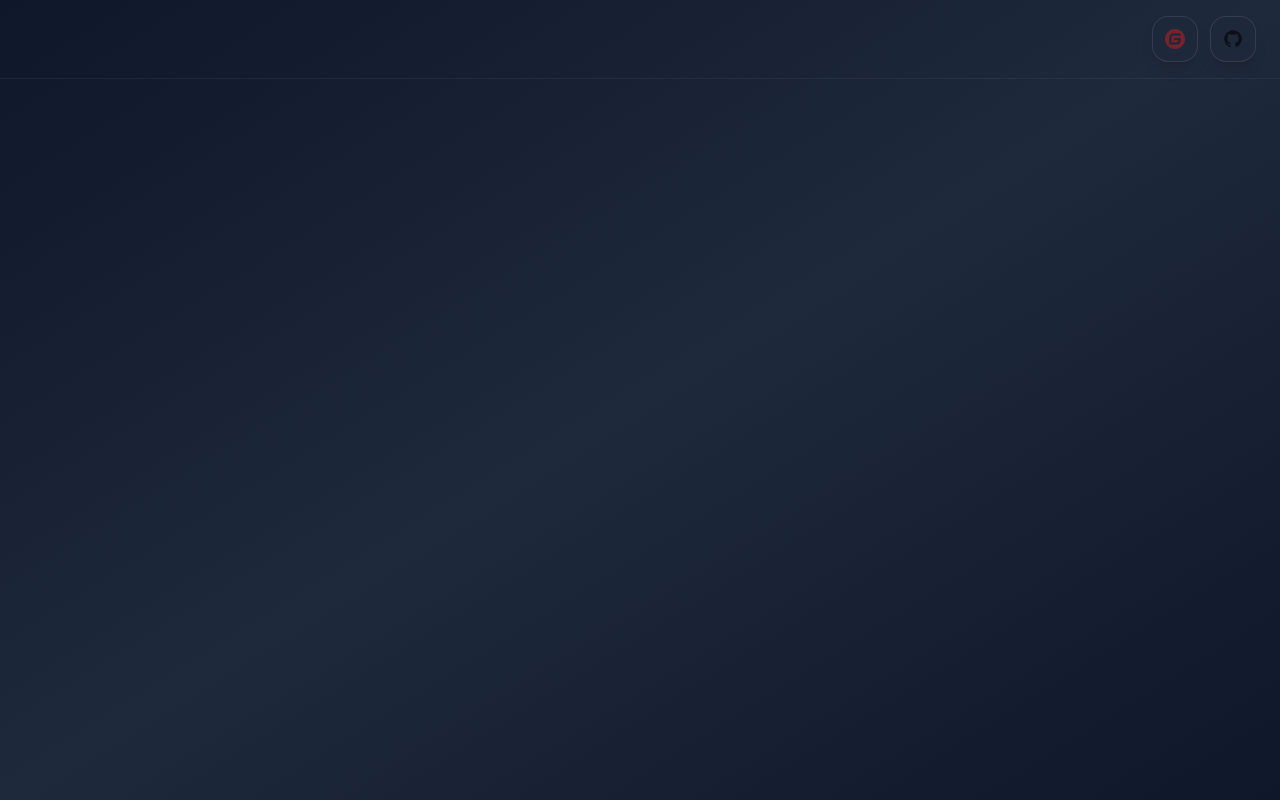
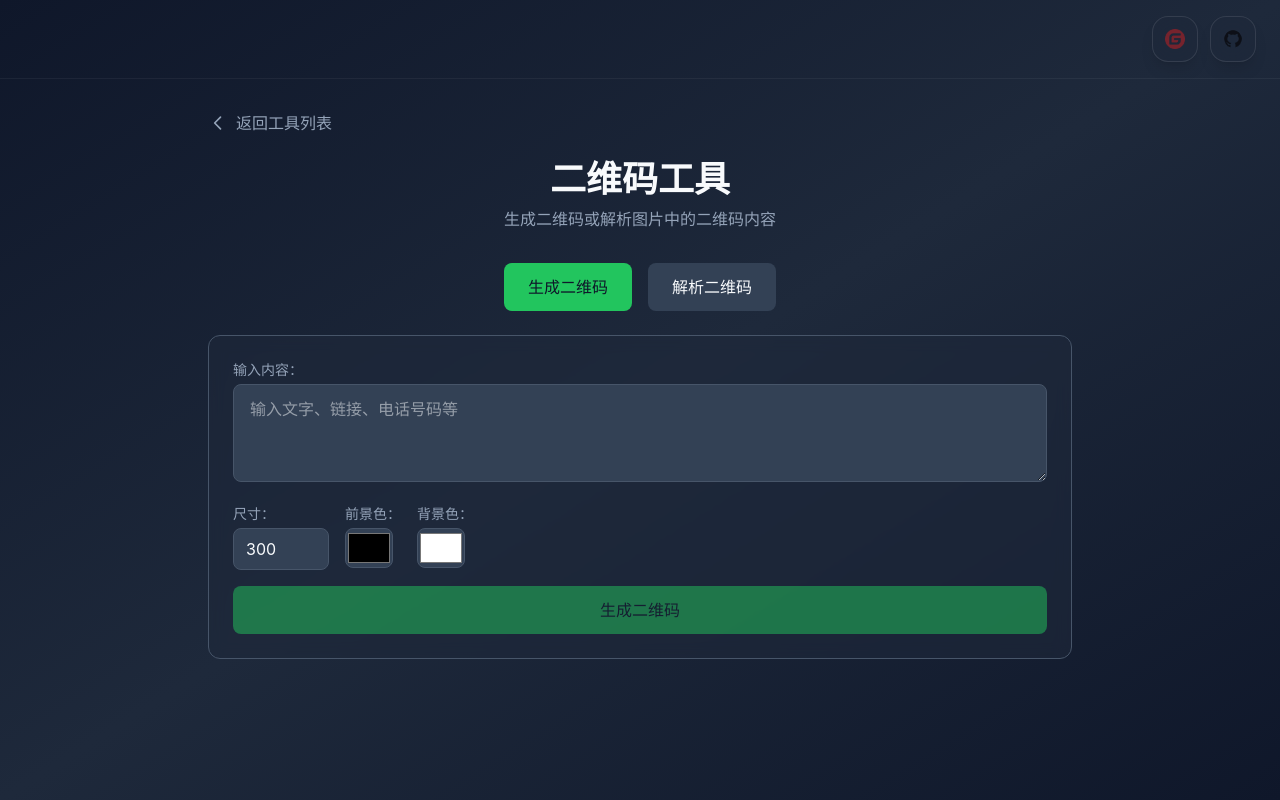
Before and after one commit to YyyQq-C/webtool, a React (Vite) app: page /qr-code in a window 1280 px wide. Before the commit this address had no page. Built offline with nearby package versions, Linux system fonts and the light colour scheme.

Commit message:
新增工具：二维码生成提取
功能：
- 生成二维码：输入文字/链接生成二维码图片
- 自定义尺寸和颜色
- 解析二维码：上传图片识别二维码内容
- 复制解析结果
- 浏览器本地处理

```diff
--- a/package.json
+++ b/package.json
@@ -16,7 +16,9 @@
     "gifuct-js": "^2.1.2",
     "html2canvas": "^1.4.1",
     "jspdf": "^4.2.1",
+    "jsqr": "^1.4.0",
     "jszip": "^3.10.1",
+    "qrcode": "^1.5.4",
     "react": "^19.2.5",
     "react-dom": "^19.2.5",
     "react-easy-crop": "^5.5.7",
--- a/src/App.jsx
+++ b/src/App.jsx
@@ -11,6 +11,7 @@ import ImageSplice from './pages/ImageSplice'
 import ImageWatermark from './pages/ImageWatermark'
 import ImageShape from './pages/ImageShape'
 import GifExtractor from './pages/GifExtractor'
+import QrCode from './pages/QrCode'
 import Footer from './components/Footer'
 
 function App() {
@@ -62,6 +63,7 @@ function App() {
             <Route path="/image-watermark" element={<ImageWatermark />} />
             <Route path="/image-shape" element={<ImageShape />}  />
             <Route path="/gif-extractor" element={<GifExtractor />} />
+            <Route path="/qr-code" element={<QrCode />} />
           </Routes>
         </main>
         {/* <Footer /> */}
--- a/src/pages/Home.jsx
+++ b/src/pages/Home.jsx
@@ -67,6 +67,16 @@ const tools = [
     emoji: '🎬',
     path: '/gif-extractor',
     color: 'from-violet-500 to-purple-600',
+    localOnly: true,
+  },
+  {
+    id: 'qr-code',
+    name: '二维码工具',
+    description: '生成二维码或解析图片中二维码',
+    icon: null,
+    emoji: '📱',
+    path: '/qr-code',
+    color: 'from-teal-500 to-cyan-600',
     localOnly: true,
   },
   {
--- /dev/null
+++ b/src/pages/QrCode.jsx
@@ -0,0 +1,217 @@
+import { useState } from 'react'
+import { Link } from 'react-router-dom'
+import { saveAs } from 'file-saver'
+import QRCode from 'qrcode'
+import jsQR from 'jsqr'
+
+function QrCode() {
+  const [mode, setMode] = useState('generate') // generate, parse
+  const [text, setText] = useState('')
+  const [qrImage, setQrImage] = useState(null)
+  const [parsedText, setParsedText] = useState('')
+  const [uploadedImage, setUploadedImage] = useState(null)
+  const [size, setSize] = useState(300)
+  const [fgColor, setFgColor] = useState('#000000')
+  const [bgColor, setBgColor] = useState('#FFFFFF')
+
+  const generateQR = async () => {
+    if (!text) return
+    try {
+      const canvas = document.createElement('canvas')
+      await QRCode.toCanvas(canvas, text, {
+        width: size,
+        color: {
+          dark: fgColor,
+          light: bgColor,
+        },
+      })
+      const dataUrl = canvas.toDataURL('image/png')
+      setQrImage(dataUrl)
+    } catch (error) {
+      console.error('生成二维码失败:', error)
+      alert('生成失败，请检查输入内容')
+    }
+  }
+
+  const downloadQR = () => {
+    if (qrImage) {
+      const link = document.createElement('a')
+      link.href = qrImage
+      link.download = `qrcode-${Date.now()}.png`
+      link.click()
+    }
+  }
+
+  const handleImageUpload = (e) => {
+    const file = e.target.files[0]
+    if (file) {
+      setUploadedImage(URL.createObjectURL(file))
+      setParsedText('')
+      parseQR(file)
+    }
+  }
+
+  const parseQR = async (file) => {
+    try {
+      const img = new Image()
+      img.onload = () => {
+        const canvas = document.createElement('canvas')
+        canvas.width = img.width
+        canvas.height = img.height
+        const ctx = canvas.getContext('2d')
+        ctx.drawImage(img, 0, 0)
+        const imageData = ctx.getImageData(0, 0, canvas.width, canvas.height)
+        const code = jsQR(imageData.data, imageData.width, imageData.height)
+        if (code) {
+          setParsedText(code.data)
+        } else {
+          setParsedText('未识别到二维码')
+        }
+      }
+      img.src = URL.createObjectURL(file)
+    } catch (error) {
+      console.error('解析失败:', error)
+      setParsedText('解析失败')
+    }
+  }
+
+  return (
+    <div className="container mx-auto px-4 py-8 max-w-4xl">
+      <Link to="/" className="inline-flex items-center text-[#94A3B8] hover:text-[#F8FAFC] mb-6 transition-colors">
+        <svg className="w-5 h-5 mr-2" fill="none" stroke="currentColor" viewBox="0 0 24 24">
+          <path strokeLinecap="round" strokeLinejoin="round" strokeWidth={2} d="M15 19l-7-7 7-7" />
+        </svg>
+        返回工具列表
+      </Link>
+
+      <div className="text-center mb-8">
+        <h1 className="text-4xl font-bold text-[#F8FAFC] mb-2">二维码工具</h1>
+        <p className="text-[#94A3B8]">生成二维码或解析图片中的二维码内容</p>
+      </div>
+
+      {/* 模式切换 */}
+      <div className="flex justify-center gap-4 mb-6">
+        <button
+          onClick={() => setMode('generate')}
+          className={`px-6 py-3 rounded-lg font-medium transition-all ${mode === 'generate' ? 'bg-[#22C55E] text-[#0F172A]' : 'bg-[#334155] text-[#F8FAFC]'}`}
+        >
+          生成二维码
+        </button>
+        <button
+          onClick={() => setMode('parse')}
+          className={`px-6 py-3 rounded-lg font-medium transition-all ${mode === 'parse' ? 'bg-[#22C55E] text-[#0F172A]' : 'bg-[#334155] text-[#F8FAFC]'}`}
+        >
+          解析二维码
+        </button>
+      </div>
+
+      {mode === 'generate' && (
+        <div className="bg-[#1E293B]/60 backdrop-blur-sm rounded-xl p-6 border border-[#475569]">
+          <div className="space-y-4">
+            <div>
+              <label className="text-[#94A3B8] text-sm mb-1 block">输入内容：</label>
+              <textarea
+                value={text}
+                onChange={(e) => setText(e.target.value)}
+                placeholder="输入文字、链接、电话号码等"
+                rows={3}
+                className="w-full bg-[#334155] text-[#F8FAFC] px-4 py-3 rounded-lg border border-[#475569] focus:outline-none focus:ring-2 focus:ring-[#22C55E]"
+              />
+            </div>
+
+            <div className="flex gap-4">
+              <div>
+                <label className="text-[#94A3B8] text-sm mb-1 block">尺寸：</label>
+                <input
+                  type="number"
+                  value={size}
+                  onChange={(e) => setSize(Number(e.target.value))}
+                  min="100"
+                  max="500"
+                  className="bg-[#334155] text-[#F8FAFC] px-3 py-2 rounded-lg border border-[#475569] w-24"
+                />
+              </div>
+              <div>
+                <label className="text-[#94A3B8] text-sm mb-1 block">前景色：</label>
+                <input
+                  type="color"
+                  value={fgColor}
+                  onChange={(e) => setFgColor(e.target.value)}
+                  className="bg-[#334155] rounded-lg border border-[#475569] w-12 h-10"
+                />
+              </div>
+              <div>
+                <label className="text-[#94A3B8] text-sm mb-1 block">背景色：</label>
+                <input
+                  type="color"
+                  value={bgColor}
+                  onChange={(e) => setBgColor(e.target.value)}
+                  className="bg-[#334155] rounded-lg border border-[#475569] w-12 h-10"
+                />
+              </div>
+            </div>
+
+            <button
+              onClick={generateQR}
+              disabled={!text}
+              className="w-full px-6 py-3 bg-[#22C55E] hover:bg-[#16A34A] text-[#0F172A] font-medium rounded-lg transition-all disabled:opacity-50"
+            >
+              生成二维码
+            </button>
+
+            {qrImage && (
+              <div className="flex flex-col items-center gap-4">
+                <img src={qrImage} alt="QR Code" className="rounded-lg shadow-lg" />
+                <button
+                  onClick={downloadQR}
+                  className="px-6 py-2 bg-[#10B981] hover:bg-[#059669] text-white rounded-lg"
+                >
+                  下载二维码
+                </button>
+              </div>
+            )}
+          </div>
+        </div>
+      )}
+
+      {mode === 'parse' && (
+        <div className="bg-[#1E293B]/60 backdrop-blur-sm rounded-xl p-6 border border-[#475569]">
+          <div className="space-y-4">
+            <div>
+              <label className="text-[#94A3B8] text-sm mb-2 block">上传二维码图片：</label>
+              <input
+                type="file"
+                accept="image/*"
+                onChange={handleImageUpload}
+                className="bg-[#334155] text-[#F8FAFC] px-4 py-2 rounded-lg border border-[#475569] w-full"
+              />
+            </div>
+
+            {uploadedImage && (
+              <div className="flex flex-col items-center gap-4">
+                <img src={uploadedImage} alt="Uploaded" className="max-w-xs rounded-lg" />
+                <div className="bg-[#334155] px-4 py-3 rounded-lg max-w-full">
+                  <p className="text-[#94A3B8] text-sm mb-1">识别结果：</p>
+                  <p className="text-[#F8FAFC] font-medium break-all">{parsedText}</p>
+                </div>
+                {parsedText && parsedText !== '未识别到二维码' && parsedText !== '解析失败' && (
+                  <button
+                    onClick={() => {
+                      navigator.clipboard.writeText(parsedText)
+                      alert('已复制')
+                    }}
+                    className="px-4 py-2 bg-[#3B82F6] hover:bg-[#2563EB] text-white rounded-lg"
+                  >
+                    复制内容
+                  </button>
+                )}
+              </div>
+            )}
+          </div>
+        </div>
+      )}
+    </div>
+  )
+}
+
+export default QrCode
```
